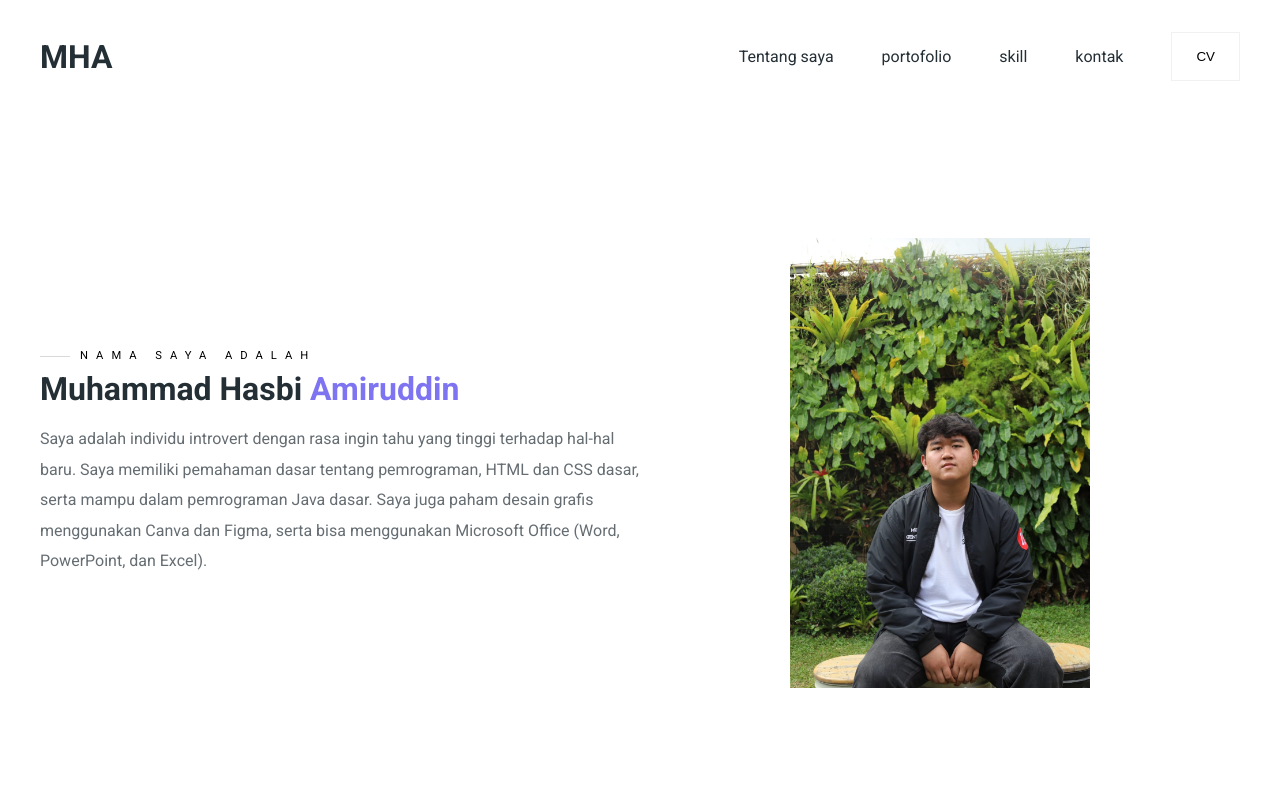
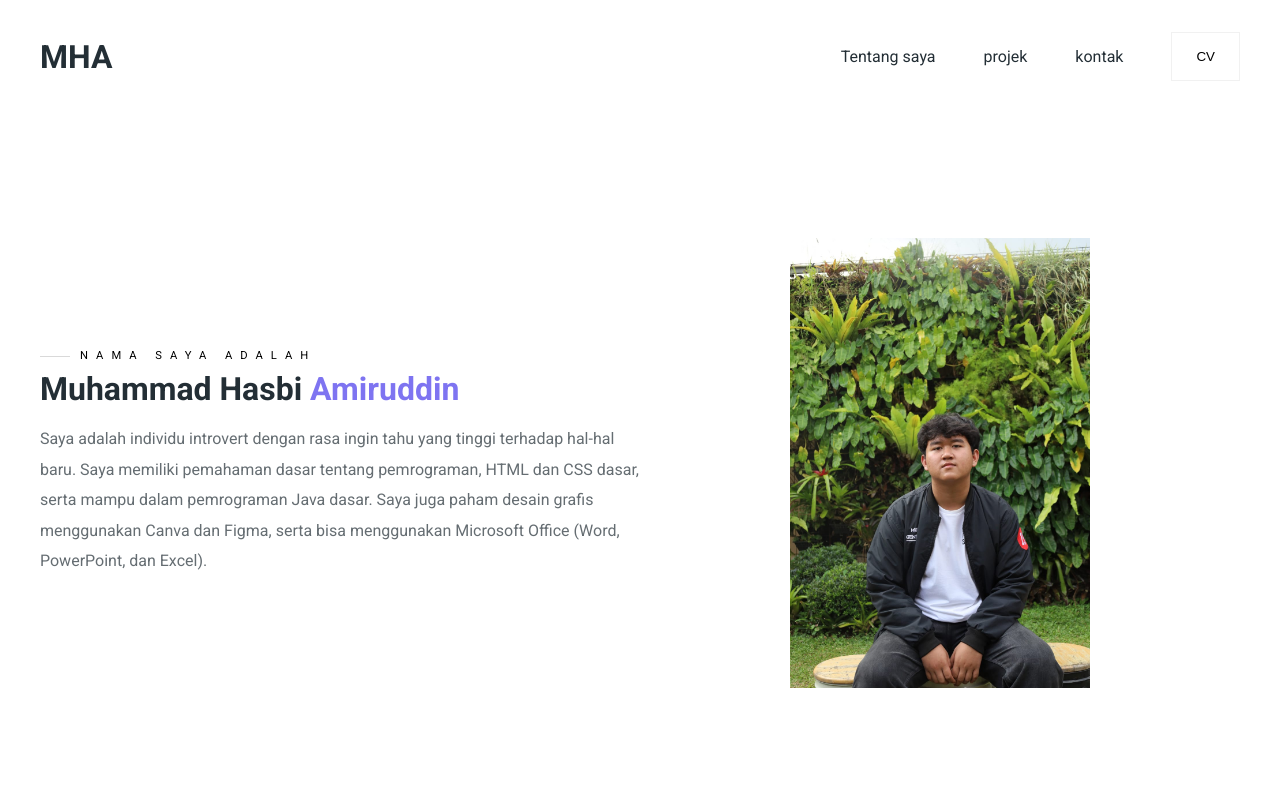
Before and after one commit to Hasbiamir/0075495016_Hasbiamir, a plain HTML site: page index.html in a window 1280 px wide. Shown: the top 800 px of the page. Drawn offline with Linux system fonts and the light colour scheme.

Commit message:
messages

```diff
--- a/index.html
+++ b/index.html
@@ -18,8 +18,7 @@
             <nav>
                 <ul>
                     <li><a href="#service">Tentang saya</a></li>
-                    <li><a href="#portofolios">portofolio</a></li>
-                    <li><a href="#skills">skill</a></li>
+                    <li><a href="#portofolios">projek</a></li>
                     <li><a href="#contact">kontak</a></li>
                     <li><a href="/resume.pdf" target="_blank">
                         <button class="btn">CV</button>
```
